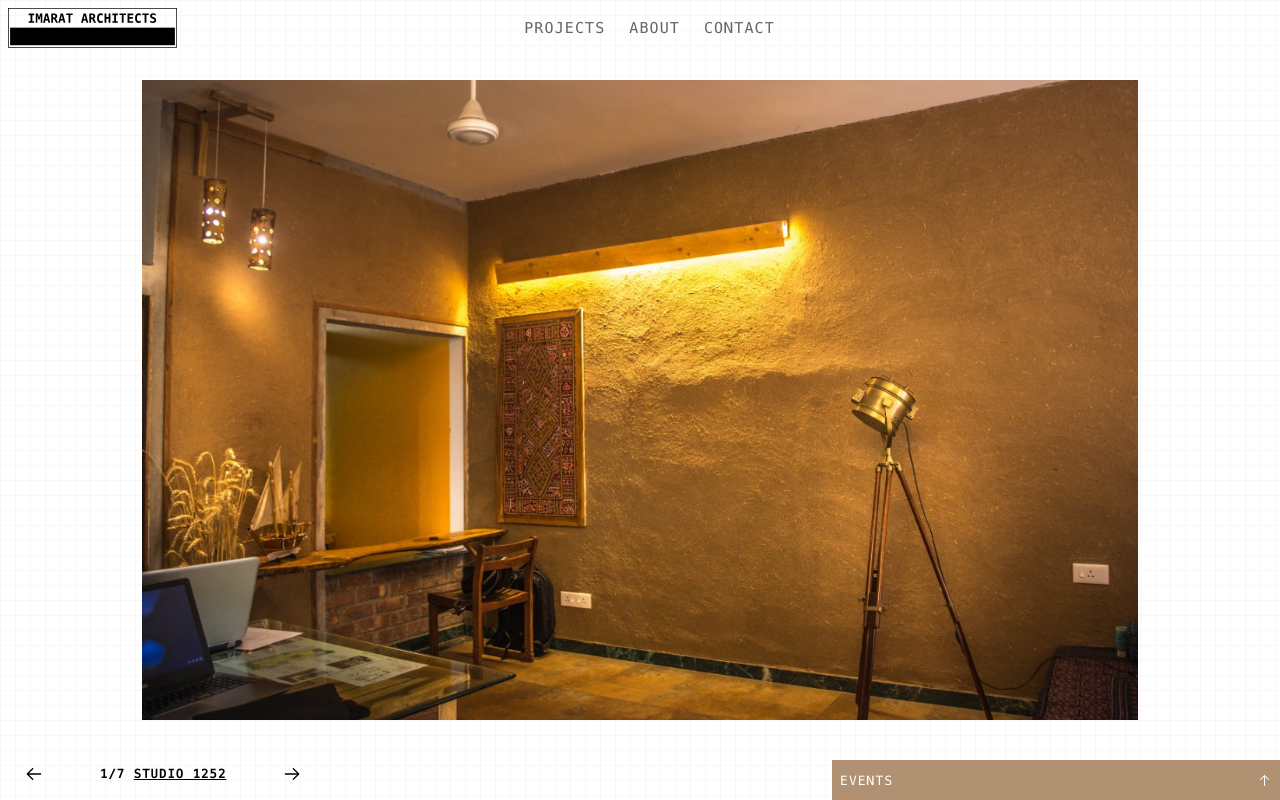
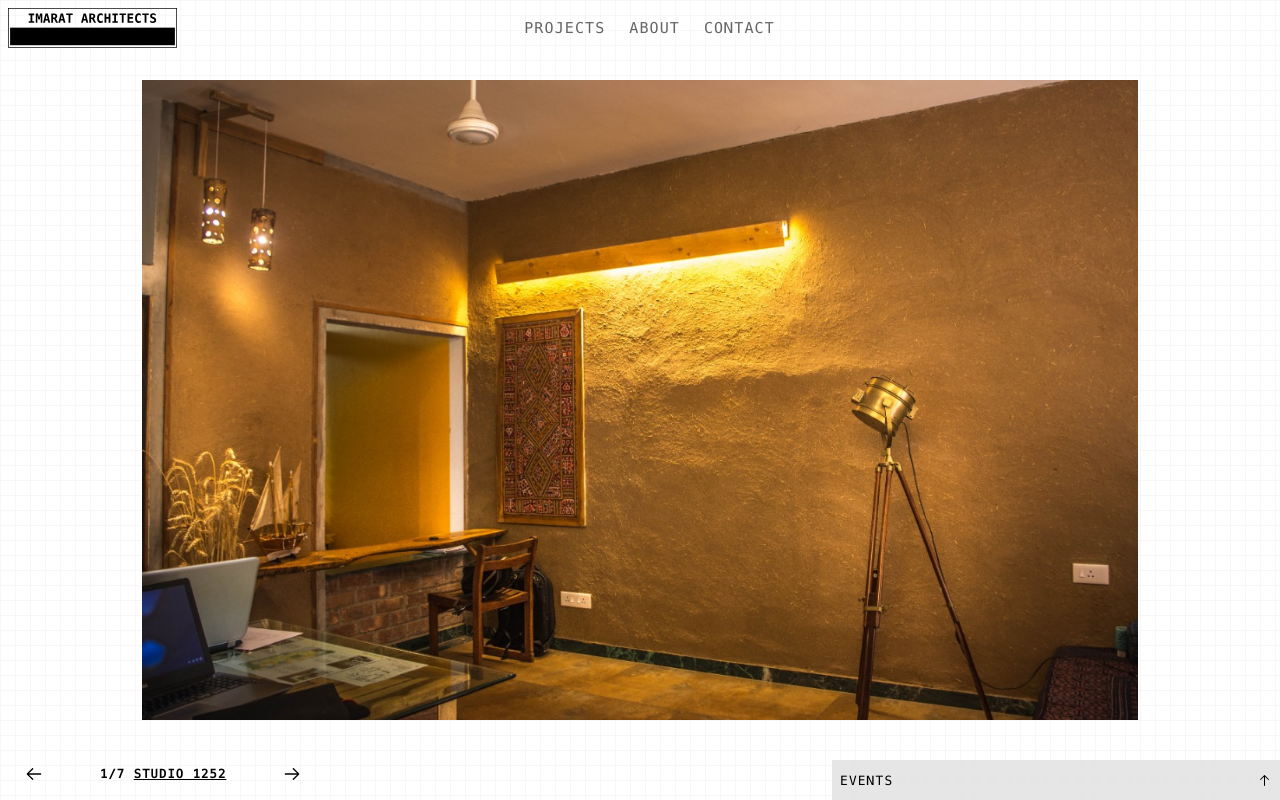
Before and after one commit to DivyanshuBali/imarat-next, a Next.js app: page / in a window 1280 px wide. Built offline with nearby package versions, Linux system fonts and the light colour scheme; grey boxes are pictures that could not be loaded.

Commit message:
Add `Handmade Earth` Event

```diff
--- a/src/app/_components/EventsPanel/EventsPanel.module.css
+++ b/src/app/_components/EventsPanel/EventsPanel.module.css
@@ -34,19 +34,21 @@
     align-items: center;
     height: 100%;
     height: var(--pull-out-header-height);
-    background-color: #B09172;
+    background-color: #cecece83;
+    backdrop-filter: blur(4px);
     padding: 0 0.5rem;
     cursor: pointer;
 
     .title {
       font-size: 0.8rem;
-      color: white;
+      color: black;
       letter-spacing: 1.2px;
     }
   }
 
   .eventsPanelContent {
-    background-color: #C7A98AE6;
+    background-color: #ffffffac;
+    backdrop-filter: blur(4px);
     padding: 0.5rem;
     height: 100%;
 
--- a/src/app/_components/EventsPanel/EventsPanel.tsx
+++ b/src/app/_components/EventsPanel/EventsPanel.tsx
@@ -10,9 +10,9 @@ import { ArrowRightIcon } from "@radix-ui/react-icons";
 
 const EVENTS = [
   {
-    title: "WORKSHOP ON WOOD",
-    date: "2025-03-19",
-    href: "",
+    title: "HANDMADE EARTH",
+    date: "2025-06-24",
+    href: "https://www.instagram.com/p/DLSXgBxy6bu/",
   },
 ];
 
@@ -39,7 +39,7 @@ function EventsPanel() {
         >
           <path
             d="M7.14645 2.14645C7.34171 1.95118 7.65829 1.95118 7.85355 2.14645L11.8536 6.14645C12.0488 6.34171 12.0488 6.65829 11.8536 6.85355C11.6583 7.04882 11.3417 7.04882 11.1464 6.85355L8 3.70711L8 12.5C8 12.7761 7.77614 13 7.5 13C7.22386 13 7 12.7761 7 12.5L7 3.70711L3.85355 6.85355C3.65829 7.04882 3.34171 7.04882 3.14645 6.85355C2.95118 6.65829 2.95118 6.34171 3.14645 6.14645L7.14645 2.14645Z"
-            fill="white"
+            fill="black"
             fillRule="evenodd"
             clipRule="evenodd"
           ></path>
@@ -48,7 +48,12 @@ function EventsPanel() {
       <div className={styles.eventsPanelContent}>
         {EVENTS.map((ev, index) => {
           return (
-            <Link href={ev.href} key={ev.date}>
+            <Link
+              href={ev.href}
+              key={ev.date}
+              target="_blank"
+              referrerPolicy="no-referrer"
+            >
               <div className={styles.eventWrapper}>
                 <div className={styles.eventTitle}>{ev.title}</div>
                 <div
```
